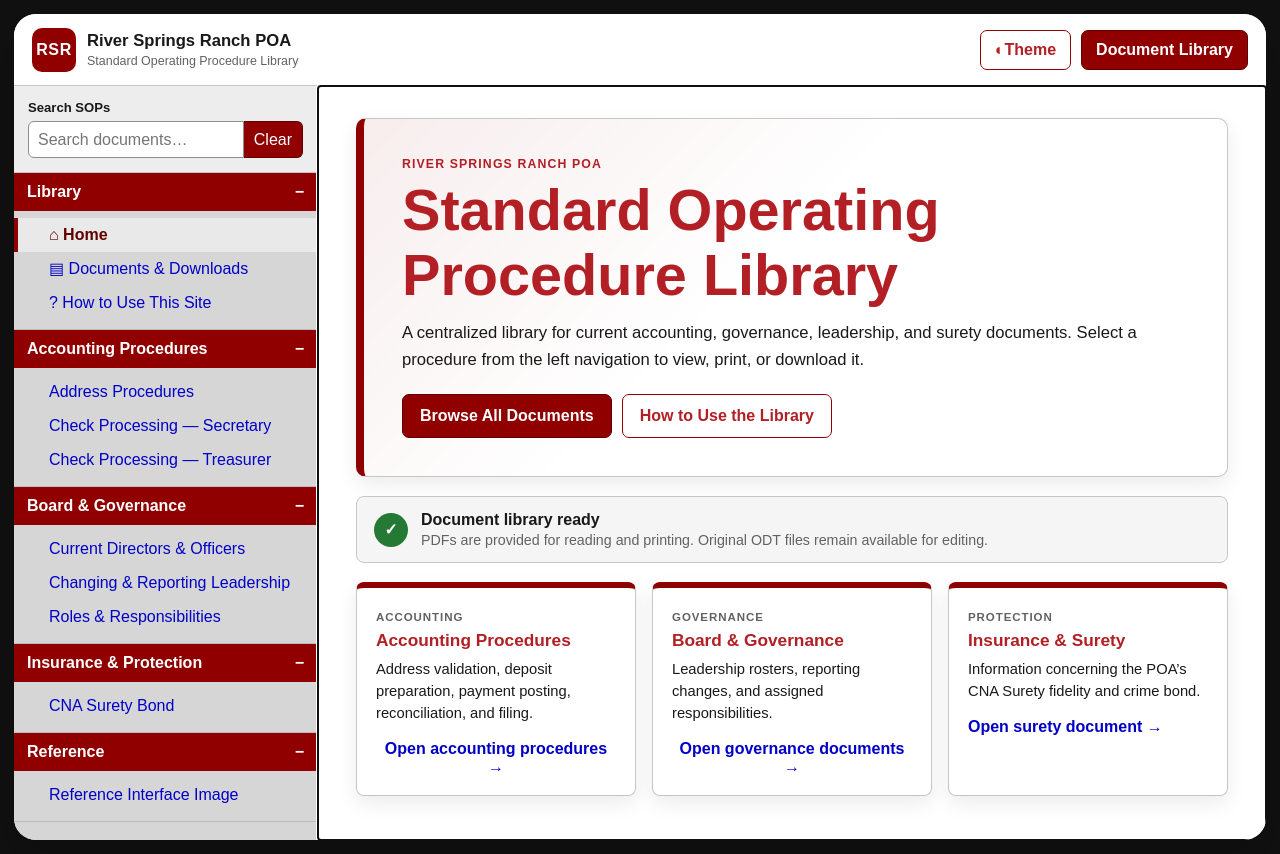
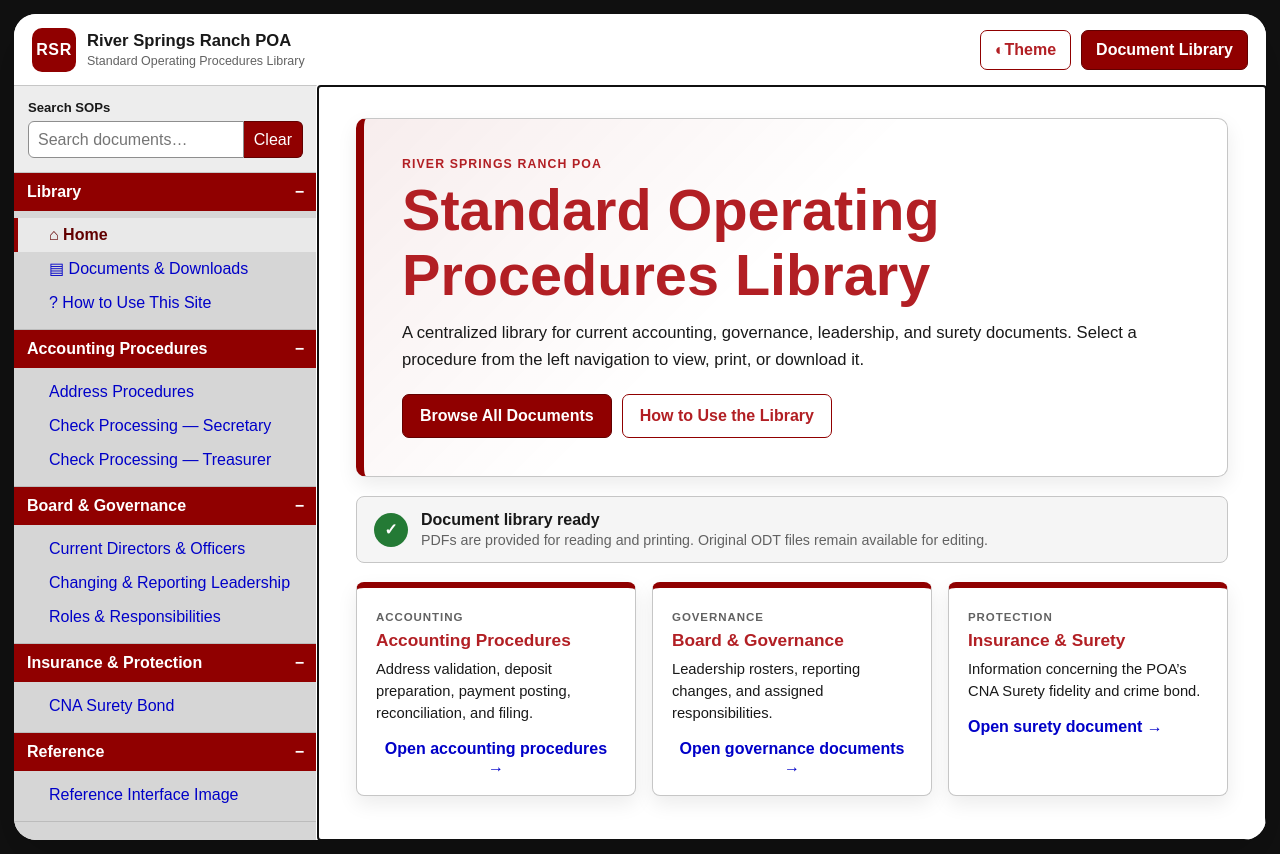
Before and after one commit to RSRRepo/RiverSpringsRanchPOA, a plain HTML site: page index.html in a window 1280 px wide. Drawn offline with Linux system fonts and the light colour scheme.

Commit message:
Update index.html

```diff
--- a/index.html
+++ b/index.html
@@ -22,7 +22,7 @@
       </button>
       <div class="brand">
         <div class="brand-mark" aria-hidden="true">RSR</div>
-        <div><strong>River Springs Ranch POA</strong><span>Standard Operating Procedure Library</span></div>
+        <div><strong>River Springs Ranch POA</strong><span>Standard Operating Procedures Library</span></div>
       </div>
       <div class="topbar-actions">
         <button class="icon-button" id="theme-button" type="button" aria-label="Switch color theme">
@@ -101,7 +101,7 @@
         <section class="view active" data-view-panel="home">
           <div class="hero">
             <p class="eyebrow">River Springs Ranch POA</p>
-            <h1>Standard Operating Procedure Library</h1>
+            <h1>Standard Operating Procedures Library</h1>
             <p class="hero-copy">A centralized library for current accounting, governance, leadership, and surety documents. Select a procedure from the left navigation to view, print, or download it.</p>
             <div class="hero-actions">
               <button class="primary-button large" type="button" data-view="library">Browse All Documents</button>
```
